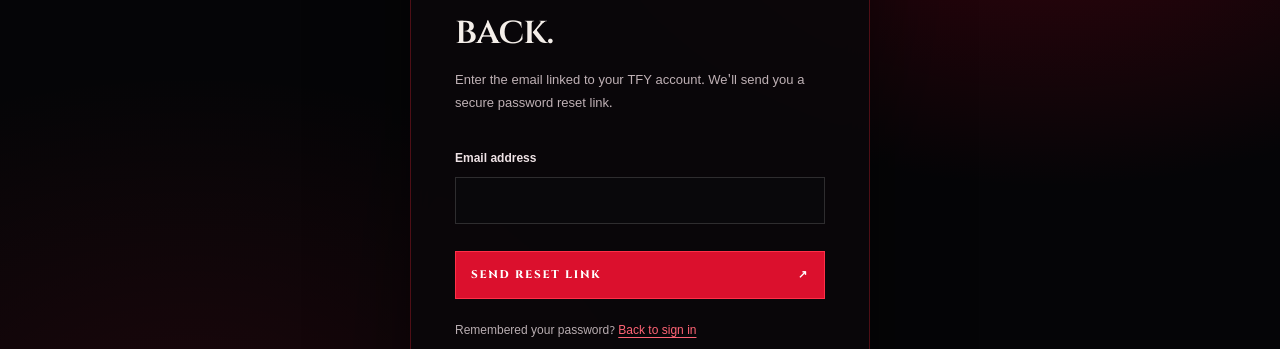
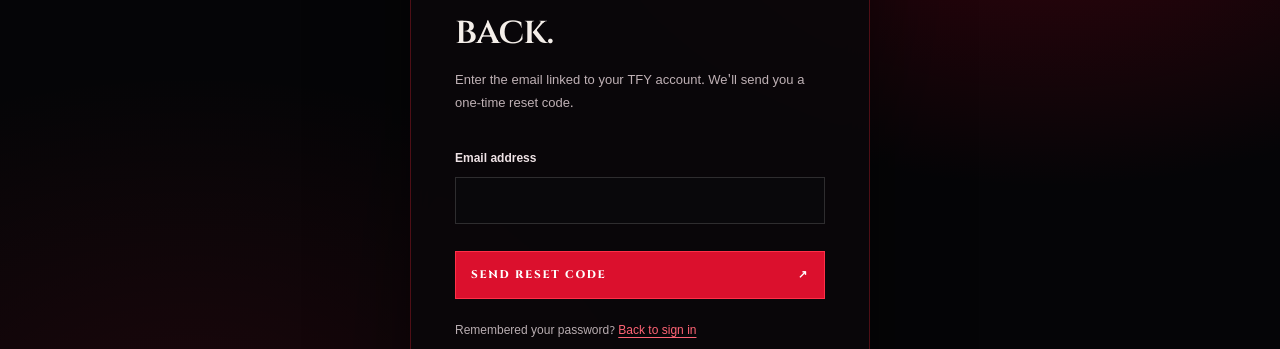
Before and after one commit to alone4verasthew-dot/TEAM-community-, a Next.js app: page /forgot-password in a window 1280 px wide. Shown: the part 273-622 px from the top of the page. Built offline with nearby package versions, Linux system fonts and the light colour scheme.

Commit message:
Switch forgot password to OTP code flow

```diff
--- a/app/forgot-password/page.tsx
+++ b/app/forgot-password/page.tsx
@@ -18,12 +18,13 @@ export default function ForgotPasswordPage() {
 
     try {
       const supabase = createClient();
-      const redirectTo = `${window.location.origin}/reset-password`;
-      const { error: requestError } = await supabase.auth.resetPasswordForEmail(email.trim(), { redirectTo });
+      const { error: requestError } = await supabase.auth.resetPasswordForEmail(email.trim());
       if (requestError) throw requestError;
-      setStatus("If an account exists for that email, a password reset link will arrive shortly. Check your inbox and spam folder.");
+      sessionStorage.setItem("tfy-password-reset-email", email.trim());
+      setStatus("If an account exists for that email, a reset code will arrive shortly. Check your inbox and spam folder, then enter the code on the next screen.");
+      window.location.assign("/reset-password");
     } catch {
-      setError("We couldn't send the reset email right now. Please try again in a moment.");
+      setError("We couldn't send the reset code right now. Please wait a while and try again.");
     } finally {
       setLoading(false);
     }
@@ -37,7 +38,7 @@ export default function ForgotPasswordPage() {
         </Link>
         <p className="auth-eyebrow">ACCOUNT RECOVERY</p>
         <h1>Find your way back.</h1>
-        <p className="auth-intro">Enter the email linked to your TFY account. We&apos;ll send you a secure password reset link.</p>
+        <p className="auth-intro">Enter the email linked to your TFY account. We&apos;ll send you a one-time reset code.</p>
 
         {status ? <p className="auth-notice" role="status">{status}</p> : null}
         {error ? <p className="auth-error" role="alert">{error}</p> : null}
@@ -54,7 +55,7 @@ export default function ForgotPasswordPage() {
             required
           />
           <button className="auth-submit" type="submit" disabled={loading}>
-            {loading ? "SENDING..." : "SEND RESET LINK"} <span>↗</span>
+            {loading ? "SENDING CODE..." : "SEND RESET CODE"} <span>↗</span>
           </button>
         </form>
 
```
